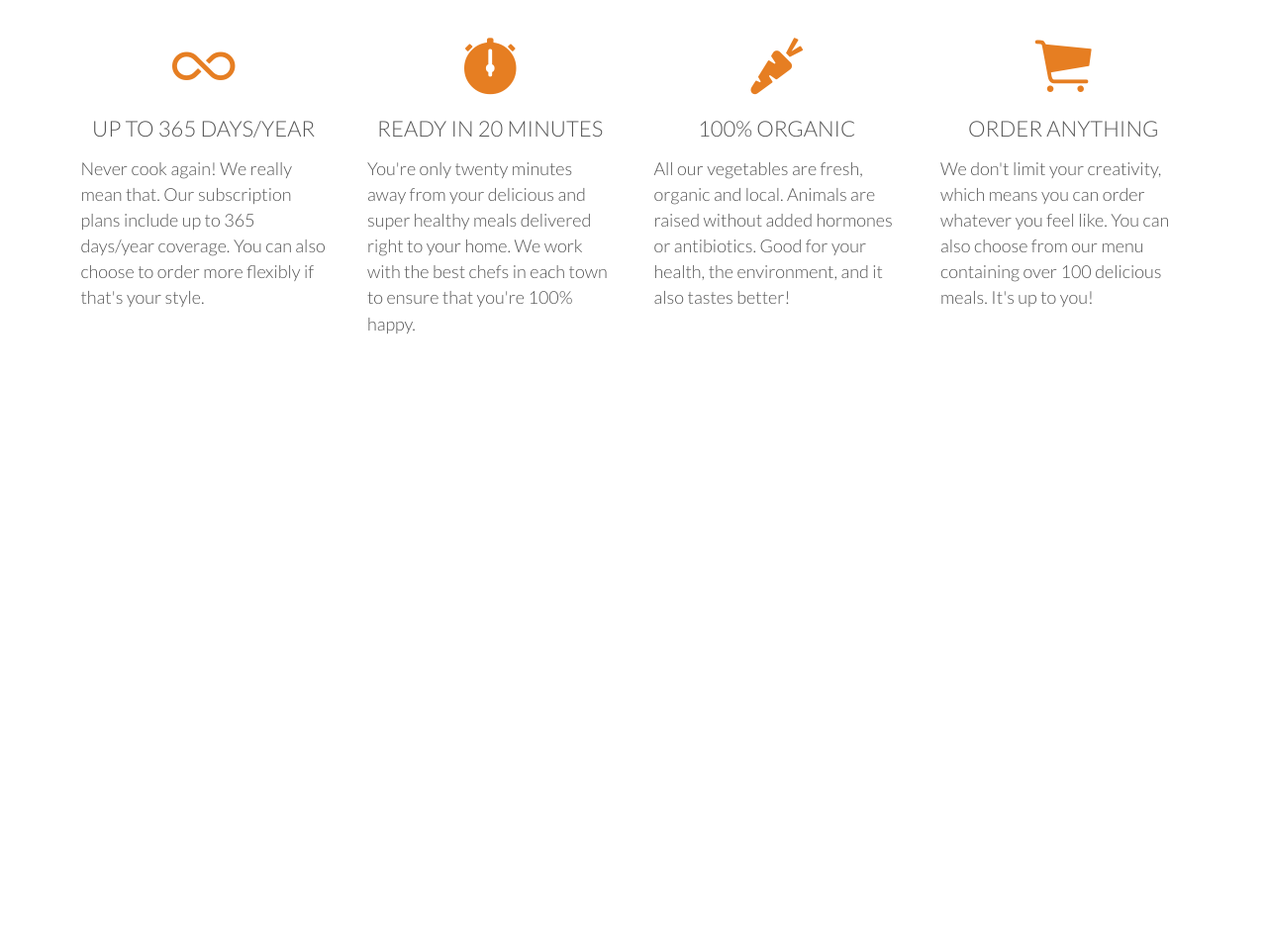
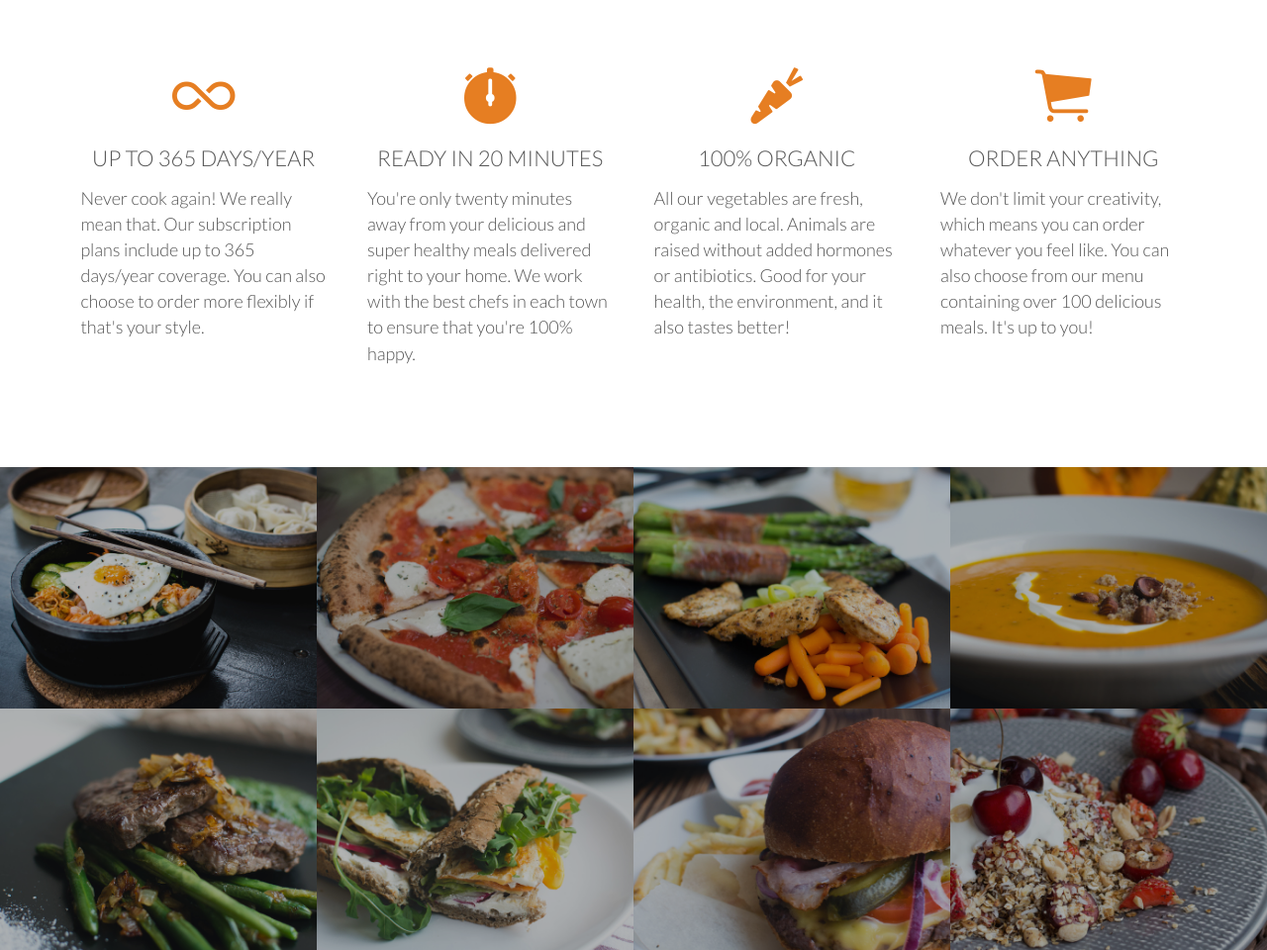
Before and after one commit to ccquach/ResponsiveWebsitesHTML5CSS, a PHP site: page / in a window 1280 px wide. Shown: the part 1067-2027 px from the top of the page at 99% size. Before the commit the page ends 1405 px from the top, so only its background shows below. Run offline with PHP 8.4, Linux system fonts and the light colour scheme.

Commit message:
omnifood add favorite meals section

```diff
--- a/omnifood/index.html
+++ b/omnifood/index.html
@@ -16,18 +16,10 @@
 			<div class="row">
 				<img src="./resources/img/logo-white.png" alt="Omnifood logo" class="logo">
 				<ul class="main-nav">
-					<li>
-						<a href="#">Food delivery</a>
-					</li>
-					<li>
-						<a href="#">How it works</a>
-					</li>
-					<li>
-						<a href="#">Our cities</a>
-					</li>
-					<li>
-						<a href="#">Sign up</a>
-					</li>
+					<li><a href="#">Food delivery</a> </li>
+					<li><a href="#">How it works</a></li>
+					<li><a href="#">Our cities</a></li>
+					<li><a href="#">Sign up</a></li>
 				</ul>
 			</div>
 		</nav>
@@ -67,6 +59,53 @@
 			</div>
 		</div>
 	</section>
+
+	<section class="section-meals">
+		<ul class="meals-showcase">
+			<li>
+				<figure class="meal-photo">
+					<img src="./resources/img/1.jpg" alt="Korean bibimbap with egg and vegetables">
+				</figure>
+			</li>
+			<li>
+				<figure class="meal-photo">
+					<img src="./resources/img/2.jpg" alt="Simple italian pizza with cherry tomatoes">
+				</figure>
+			</li>
+			<li>
+				<figure class="meal-photo">
+					<img src="./resources/img/3.jpg" alt="Chicken breast steak with vegetables">
+				</figure>
+			</li>
+			<li>
+				<figure class="meal-photo">
+					<img src="./resources/img/4.jpg" alt="Autumn pumpkin soup">
+				</figure>
+			</li>
+		</ul>
+		<ul class="meals-showcase">
+			<li>
+				<figure class="meal-photo">
+					<img src="./resources/img/5.jpg" alt="Paleo beef steak with vegetables">
+				</figure>
+			</li>
+			<li>
+				<figure class="meal-photo">
+					<img src="./resources/img/6.jpg" alt="Healthy baguette with egg and vegetables">
+				</figure>
+			</li>
+			<li>
+				<figure class="meal-photo">
+					<img src="./resources/img/7.jpg" alt="Burger with cheddar and bacon">
+				</figure>
+			</li>
+			<li>
+				<figure class="meal-photo">
+					<img src="./resources/img/8.jpg" alt="Granola with cherries and strawberries">
+				</figure>
+			</li>
+		</ul>
+	</section>
 </body>
 
 </html>
--- a/omnifood/resources/css/style.css
+++ b/omnifood/resources/css/style.css
@@ -160,7 +160,7 @@ header {
 	height: 100vh;
 }
 
-/* ----- Hero ----- */
+/* ----- HERO ----- */
 
 .hero-text-box {
 	position: absolute;
@@ -170,7 +170,7 @@ header {
 	transform: translate(-50%, -50%);
 }
 
-/* ----- Logo ----- */
+/* ----- LOGO ----- */
 
 .logo {
 	height: 100px;
@@ -179,7 +179,7 @@ header {
 	margin-top: 20px;
 }
 
-/* ----- Main Navigation ----- */
+/* ----- NAVIGATION ----- */
 
 .main-nav {
 	float: right;
@@ -207,3 +207,54 @@ header {
 .main-nav li a:active {
 	border-bottom: 2px solid #e67e22;
 }
+
+/* ============================== */
+
+/* FEATURES */
+
+/* ============================== */
+
+.section-features .long-copy {
+	margin-bottom: 30px;
+}
+
+/* ============================== */
+
+/* MEALS */
+
+/* ============================== */
+
+.section-meals {
+	padding: 0;
+}
+
+.meals-showcase {
+	list-style: none;
+	width: 100%;
+}
+
+.meals-showcase li {
+	display: block;
+	float: left;
+	width: 25%;
+}
+
+.meal-photo {
+	width: 100%;
+	margin: 0;
+	overflow: hidden;
+	background-color: #000;
+}
+
+.meal-photo img {
+	width: 100%;
+	height: auto;
+	opacity: 0.7;
+	transform: scale(1.15);
+	transition: transform 0.5s, opacity 0.5s;
+}
+
+.meal-photo img:hover {
+	opacity: 1;
+	transform: scale(1.03);
+}
```
